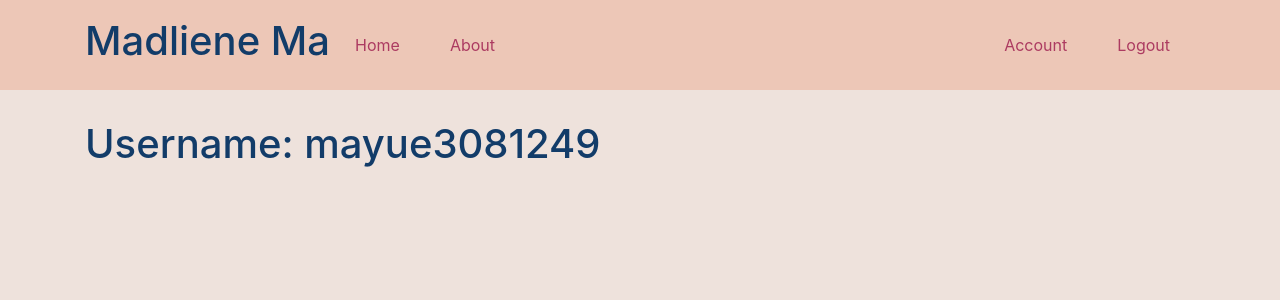
After one commit to madeleinema-cee/jewel-of-china, a Flask app: page /account in a window 1280 px wide. The commit adds this page. Shown: the top 300 px of the page. Run offline with Flask 2, Linux system fonts and the light colour scheme; a user stored in the database is signed in; some libraries are stand-ins or nearby versions.

Commit message:
Added user input, login, and logout

```diff
--- a/flaskwebsite/routes.py
+++ b/flaskwebsite/routes.py
@@ -1,7 +1,8 @@
-from flask import render_template, redirect, url_for, flash
-from flaskwebsite import app, db
+from flask import render_template, redirect, url_for, flash, request
+from flaskwebsite import app, db, bcrypt
 from flaskwebsite.models import User
 from flaskwebsite.forms import RegistrationForm, LoginForm
+from flask_login import login_user, current_user, logout_user, login_required
 
 
 @app.route('/')
@@ -17,19 +18,43 @@ def about():
 
 @app.route('/register', methods=['GET', 'POST'])
 def register():
+    if current_user.is_authenticated:
+        return redirect(url_for('home'))
     form = RegistrationForm()
     if form.validate_on_submit():
-        flash(f'Account created for {form.username.data}!', 'success')
-        return redirect(url_for('home'))
+        hashed_password = bcrypt.generate_password_hash(form.password.data).decode('utf-8')
+        user = User(username=form.username.data, email=form.email.data, password=hashed_password)
+        db.session.add(user)
+        db.session.commit()
+        flash(f'Your account has been created!', 'success')
+        return redirect(url_for('login'))
     return render_template('register.html', title='Register', form=form)
 
 
-@app.route('/login',  methods=['GET', 'POST'])
+@app.route('/login', methods=['GET', 'POST'])
 def login():
+    if current_user.is_authenticated:
+        return redirect(url_for('home'))
     form = LoginForm()
     if form.validate_on_submit():
-        flash('You have logged in!')
-        return redirect(url_for('home'))
-    else:
-        flash('Login Unsuccessful. Please check again!', 'danger')
-    return render_template('login.html', title='login', form=form)
+        user = User.query.filter_by(email=form.email.data).first()
+        if user and bcrypt.check_password_hash(user.password, form.password.data):
+            login_user(user)
+            flash('Login Successful.', 'success')
+            next_page = request.args.get('next')
+            return redirect(next_page) if next_page else redirect(url_for('home'))
+        else:
+            flash('Login Unsuccessful. Please check again!', 'danger')
+    return render_template('login.html', title='Login', form=form)
+
+
+@app.route('/logout')
+def logout():
+    logout_user()
+    return redirect(url_for('home'))
+
+
+@app.route('/account')
+@login_required
+def account():
+    return render_template('account.html', title='account')
--- a/flaskwebsite/static/main.css
+++ b/flaskwebsite/static/main.css
@@ -46,7 +46,7 @@ h1 {
 }
 
 .form-section{
-    background-color: #BAB2B5;
+    background-color: #EEE2DC;
     padding: 10px 20px;
     border: #AC3B61 dot-dash 3px;
     border-radius: 5px;
--- /dev/null
+++ b/flaskwebsite/templates/account.html
@@ -0,0 +1,4 @@
+{% extends "layout.html" %}
+{% block content %}
+    <h1>Username: {{current_user.username}}</h1>
+{% endblock %}
--- a/flaskwebsite/templates/layout.html
+++ b/flaskwebsite/templates/layout.html
@@ -30,8 +30,13 @@
               <a class="nav-item nav-link" href="{{url_for('about')}}">About</a>
             </div>
         <div class="navbar-nav">
-            <a class="nav-item nav-link" href="{{url_for('register')}}">Register</a>
-            <a class="nav-item nav-link" href="{{url_for('login')}}">Login</a>
+            {% if current_user.is_authenticated %}
+                <a class="nav-item nav-link" href="{{url_for('account')}}">Account</a>
+                <a class="nav-item nav-link" href="{{url_for('logout')}}">Logout</a>
+            {% else %}
+                <a class="nav-item nav-link" href="{{url_for('register')}}">Register</a>
+                <a class="nav-item nav-link" href="{{url_for('login')}}">Login</a>
+            {% endif %}
             </div>
           </div>
         </div>
```
Also changed, not shown: flaskwebsite/__init__.py (+8 -6 lines), flaskwebsite/forms.py (+12 -2 lines), flaskwebsite/models.py (+7 -2 lines), flaskwebsite/site.db (added).
